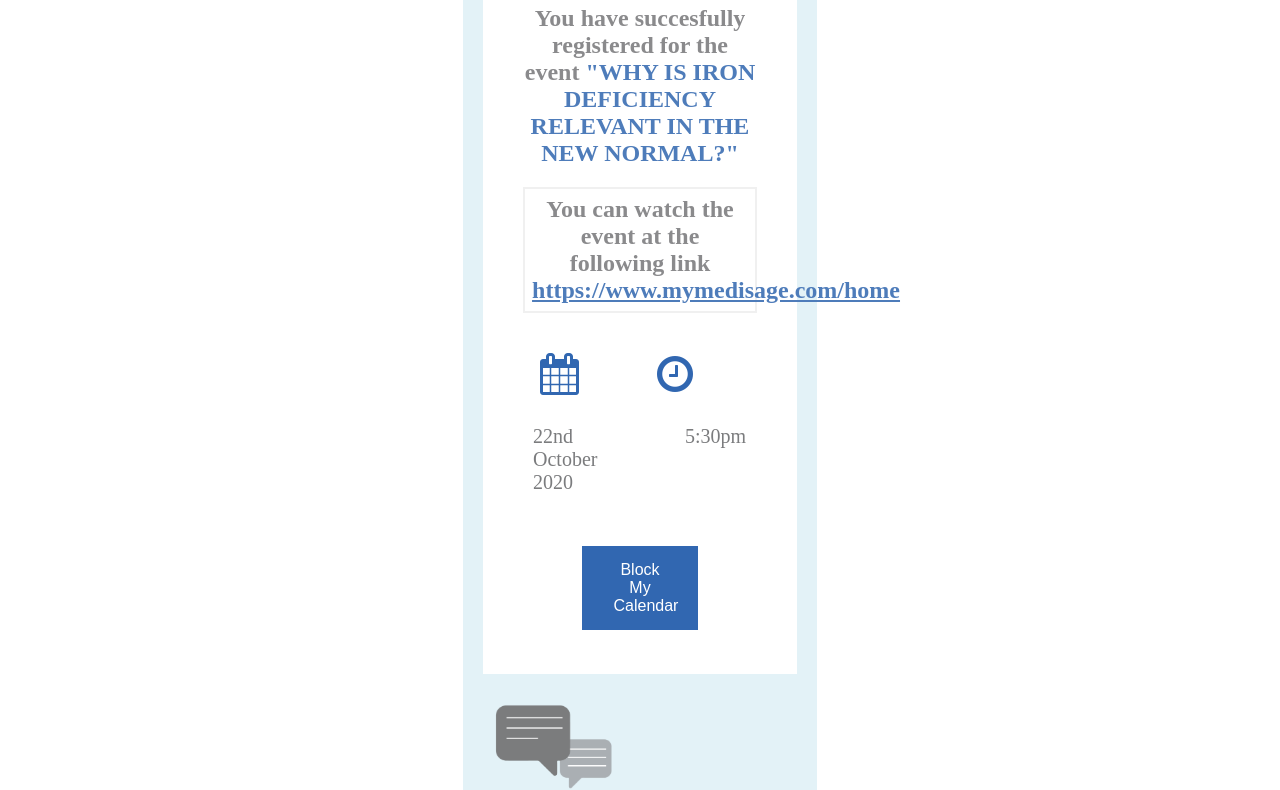
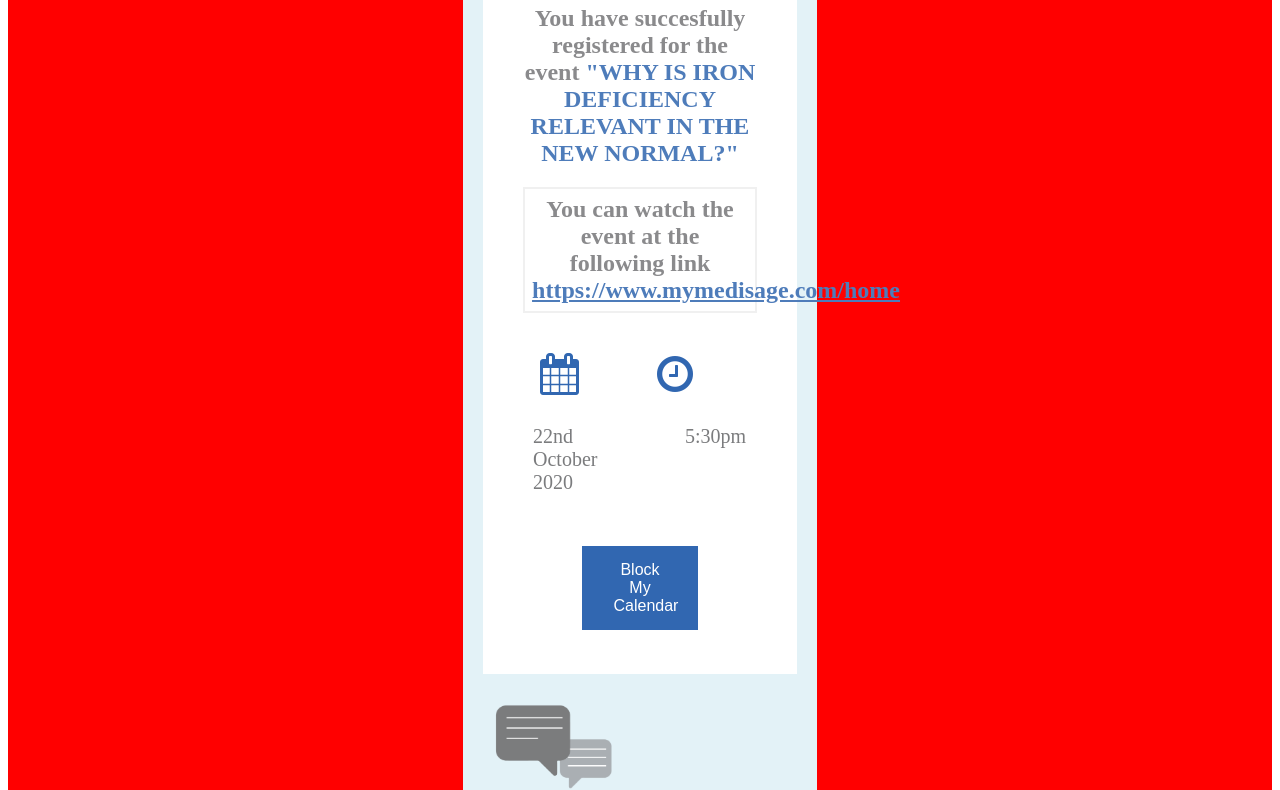
Before and after one commit to 1305-shivanijha/emailer2, a plain HTML site: page index.html in a window 1280 px wide. Shown: the part 667-1457 px from the top of the page. Drawn offline with Linux system fonts and the light colour scheme.

Commit message:
Update index.html

```diff
--- a/index.html
+++ b/index.html
@@ -152,9 +152,15 @@ margin-right:auto;
   display: table;
   clear: both;
 }
+  .ab{
+background-color:red;
+height:auto;
+
+}
 </style>
 </head>
 <body>
+  <div class="ab">
 <div class="main">
 <div class="container">
 <img src="https://www.mymedisage.com/storage/images/medisage-logo.png" alt="Avatar" style="width:50%;padding-top:20px;">
@@ -226,6 +232,6 @@ You have succesfully registered for the event<span style="color:#4e7cba;"> "WHY
 </footer>
 
 </div>
-
+  </div>
 </body>
 </html>
```
